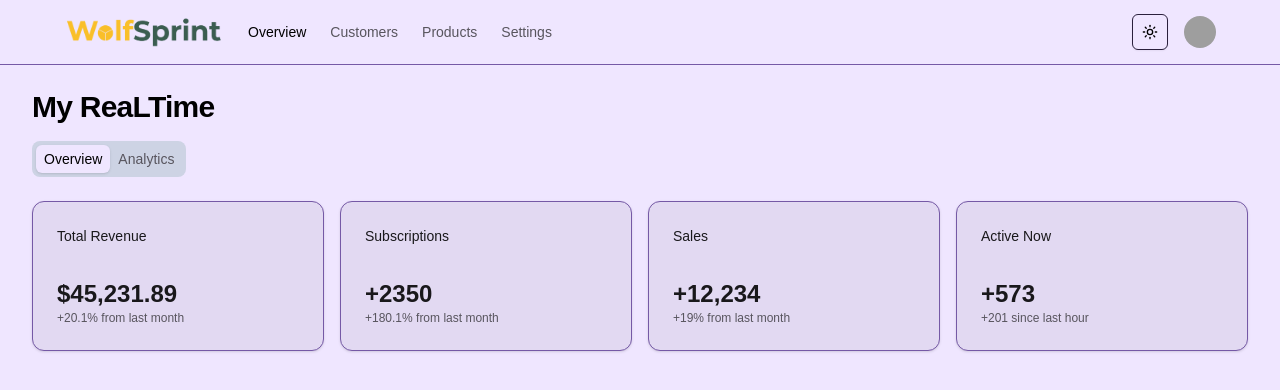
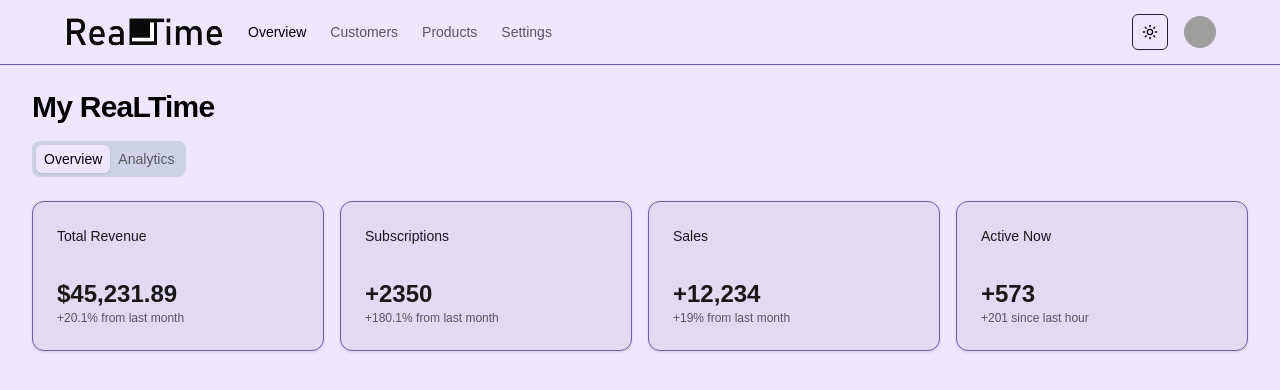
Before and after one commit to mas963/ReaLTime_FE, a Next.js app: page /dashboard in a window 1280 px wide. Shown: the top 390 px of the page. Built offline with nearby package versions, Linux system fonts and the light colour scheme; no server answers; sample sign-in values are in the browser's storage; grey boxes are pictures that could not be loaded.

Commit message:
edit: dashboard logo

```diff
--- /dev/null
+++ b/src/app/auth/layout.tsx
@@ -0,0 +1,16 @@
+export const metadata = {
+  title: 'Next.js',
+  description: 'Generated by Next.js',
+}
+
+export default function RootLayout({
+  children,
+}: {
+  children: React.ReactNode
+}) {
+  return (
+    <html lang="en">
+      <body>{children}</body>
+    </html>
+  )
+}
--- a/src/app/dashboard/layout.tsx
+++ b/src/app/dashboard/layout.tsx
@@ -1,4 +1,6 @@
 import { Header } from "@/components/dashboard/header"
+import { NextAuthProvider } from "@/providers/NextAuthProvider"
+import { ThemeProvider } from "@/providers/theme-provider"
 import { Toaster } from "sonner"
 
 export default function DashboardLayout({
@@ -8,11 +10,19 @@ export default function DashboardLayout({
 }) {
   return (
     <div className="flex min-h-screen flex-col">
-      <Header />
-      <Toaster />
-      <main className="mx-auto w-full max-w-7xl flex-1 space-y-4 p-8 pt-6">
-        {children}
-      </main>
+      <NextAuthProvider>
+        <ThemeProvider
+          attribute="class"
+          defaultTheme="system"
+          enableSystem
+          disableTransitionOnChange>
+          <Header />
+          <Toaster />
+          <main className="mx-auto w-full max-w-7xl flex-1 space-y-4 p-8 pt-6">
+            {children}
+          </main>
+        </ThemeProvider>
+      </NextAuthProvider >
     </div>
   )
 }
--- a/src/app/dashboard/page.tsx
+++ b/src/app/dashboard/page.tsx
@@ -1,3 +1,5 @@
+"use client"
+
 import { Card, CardContent, CardHeader, CardTitle } from "@/components/ui/card"
 import { Tabs, TabsContent, TabsList, TabsTrigger } from "@/components/ui/tabs"
 import { AuthGuard } from "@/components/AuthGuard";
--- a/src/components/dashboard/header.tsx
+++ b/src/components/dashboard/header.tsx
@@ -5,16 +5,26 @@ import { ModeToggle } from "@/components/mode-toggle"
 import { UserNav } from "@/components/dashboard/user-nav"
 import Image from "next/image"
 import Link from "next/link"
-import { useTheme } from "next-themes";
 
 export function Header() {
-  const { theme } = useTheme();
-
   return (
     <div className="border-b">
       <div className="flex h-16 items-center lg:px-16 px-2">
         <Link href="/dashboard">
-          <Image src={theme === "dark" ? "/wolfsprintWhiteLogo.png" : "/wolfsprintLogo.png"} alt="logo" width={160} height={160} />
+          <Image
+            width={160}
+            height={160}
+            src="/ReaLTimeLogo.png"
+            alt="logo"
+            className="block dark:hidden"
+          />
+          <Image
+            width={160}
+            height={160}
+            src="/ReaLTimeLogo-White.png"
+            alt="logo"
+            className="hidden dark:block"
+          />
         </Link>
         <MainNav className="mx-6" />
         <div className="ml-auto flex items-center space-x-4">
```
